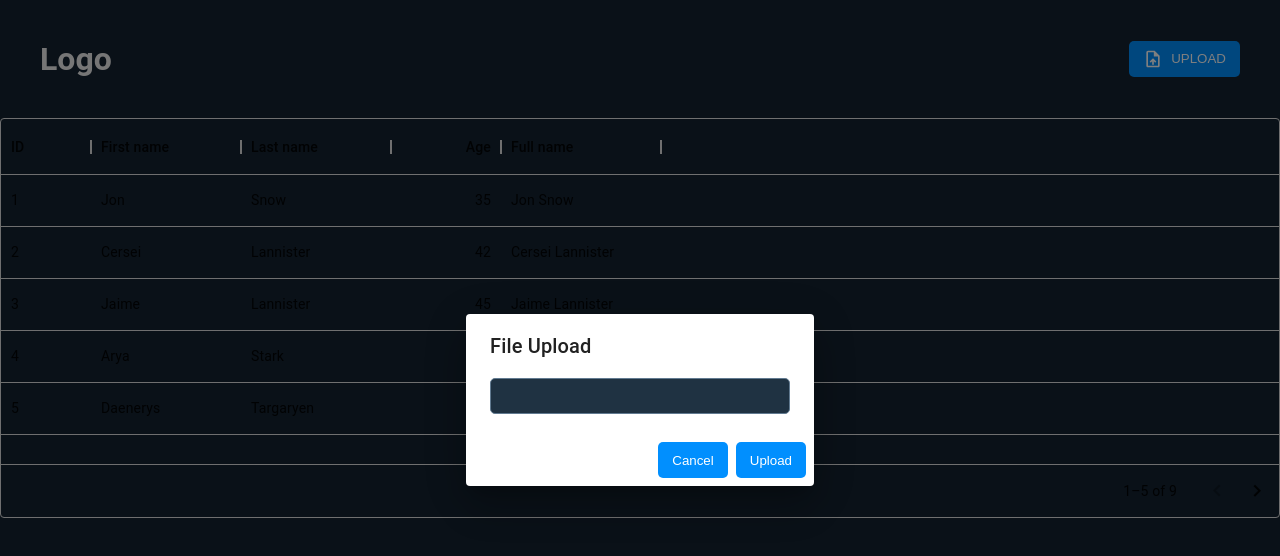
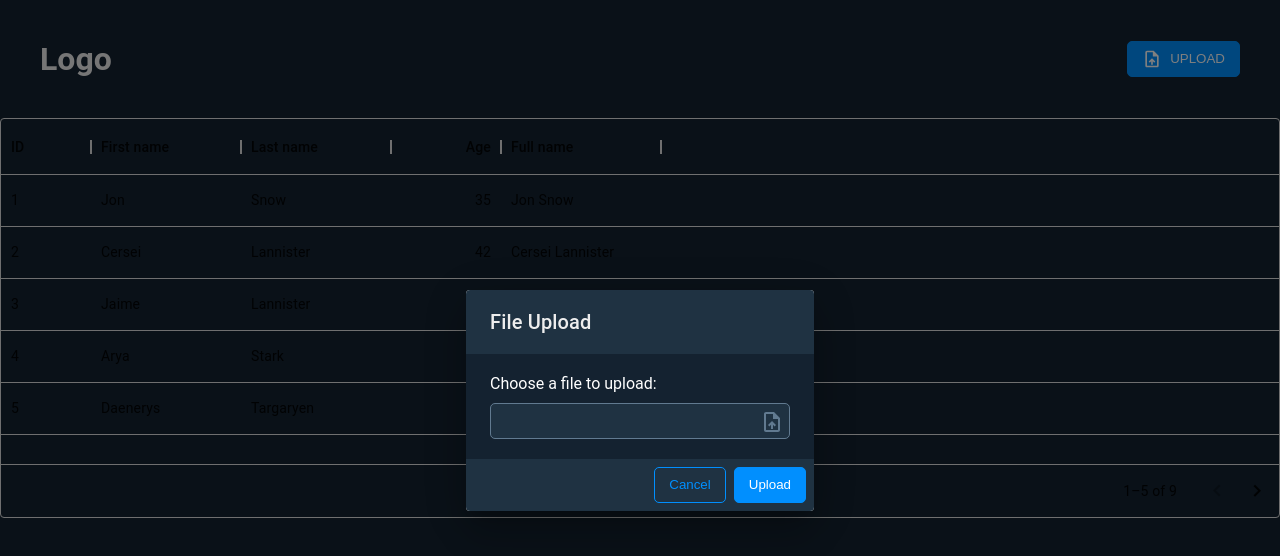
Before and after one commit to sunshavit/logproject, a React (Vite) app: page / in a window 1280 px wide. Both pictures are taken after a click on the button "UPLOAD". Shown: the top 556 px of the page. Built offline with nearby package versions, Linux system fonts and the light colour scheme.

Commit message:
File Upload

```diff
--- a/src/components/header/Header.jsx
+++ b/src/components/header/Header.jsx
@@ -6,14 +6,21 @@ import Dialog from '@mui/material/Dialog';
 import DialogContent from '@mui/material/DialogContent';
 import DialogTitle from '@mui/material/DialogTitle';
 import DialogActions from '@mui/material/DialogActions';
-import DialogContentText from '@mui/material/DialogContentText';
 import { TextField } from "../inputs/textField.style";
 
 export const Header = () => {
     const [isOpen, setIsOpen] = useState(false);
+    const [file, setFile] = useState(null);
 
-    const handleClose = () => setIsOpen(false);
+    const handleClose = () => {
+        setIsOpen(false);
+        setFile(null);
+    };
     const handleOpen = () => setIsOpen(true);
+    const handleFileChange = (e) => {
+        const [file] = e.target.files
+        setFile(file);
+    }
 
     return (
     <Style.Header>
@@ -22,15 +29,37 @@ export const Header = () => {
           <Button onClick={handleOpen}><UploadFileIcon />UPLOAD</Button>
             </div>
             <Dialog open={isOpen} onClose={handleClose}>
-                <DialogTitle>File Upload</DialogTitle>
-                <DialogContent>
-                    <TextField />
+                <DialogTitle style={{ background: '#1F3242', color: '#EEEEEE' }}>File Upload</DialogTitle>
+                <DialogContent style={{ background: '#142230', paddingBlockStart: '20px' }}>
+                    <div style={{ marginBottom: '10px', color: 'white' }}>Choose a file to upload:</div>
+                    <Style.Label isFileSelected={file?.name}>
+                        <div className="file-input">{file?.name}<UploadFileIcon /></div>
+                        {file && <div style={{ color: 'white', marginTop: '10px', fontSize: '14px' }}>Selected File Size: {formatBytes(file.size)}</div>}
+                        <TextField type="file" onChange={handleFileChange} />
+                    </Style.Label>
                 </DialogContent>
-                <DialogActions>
-                    <Button onClick={handleClose}>Cancel</Button>
-                    <Button>Upload</Button>
+                <DialogActions style={{ background: '#1F3242' }}>
+                    <Button variant={'outline'} onClick={handleClose}>Cancel</Button>
+                    <Button >Upload</Button>
                 </DialogActions>
             </Dialog>
     </Style.Header>
     )
 }
+
+function formatBytes(bytes) {
+    var marker = 1024; // Change to 1000 if required
+    var decimal = 2; // Change as required
+    var kiloBytes = marker; // One Kilobyte is 1024 bytes
+    var megaBytes = marker * marker; // One MB is 1024 KB
+    var gigaBytes = marker * marker * marker; // One GB is 1024 MB
+
+    // return bytes if less than a KB
+    if(bytes < kiloBytes) return bytes + " Bytes";
+    // return KB if less than a MB
+    else if(bytes < megaBytes) return(bytes / kiloBytes).toFixed(decimal) + " KB";
+    // return MB if less than a GB
+    else if(bytes < gigaBytes) return(bytes / megaBytes).toFixed(decimal) + " MB";
+    // return GB if less than a TB
+    else return(bytes / gigaBytes).toFixed(decimal) + " GB";
+}
--- a/src/components/header/Header.style.js
+++ b/src/components/header/Header.style.js
@@ -1,4 +1,4 @@
-import styled from "styled-components";
+import styled, { css } from "styled-components";
 
 export const Header = styled.header`
   display: flex;
@@ -6,3 +6,39 @@ export const Header = styled.header`
   justify-content: space-between;
   padding: 40px;
 `;
+
+export const Label = styled.label`
+  width: 100%;
+  .file-input {
+    width: 300px;
+    height: 36px;
+    border: ${({ isFileSelected }) =>
+      isFileSelected ? "1px solid #309eff" : "1px solid #617a90"};
+    background: #1f3242;
+    border-radius: 5px;
+    color: #eeeeee;
+    padding: 8px 10px;
+    outline: none;
+    position: relative;
+    cursor: pointer;
+
+    &:hover {
+      border: 1px solid #309eff;
+      svg {
+        fill: #309eff;
+      }
+    }
+    &:focus {
+      border: 1px solid #309eff;
+    }
+    svg {
+      position: absolute;
+      top: 6px;
+      right: 5px;
+      fill: ${({ isFileSelected }) => (isFileSelected ? "#309eff" : "#617a90")};
+    }
+  }
+  input {
+    display: none;
+  }
+`;
--- a/src/components/inputs/button.style.js
+++ b/src/components/inputs/button.style.js
@@ -1,18 +1,35 @@
-import styled from "styled-components";
+import styled, { css } from "styled-components";
+
+// Variants: basic, outline
+
+function getCssByVariant({ variant = "basic" }) {
+  if (variant === "outline")
+    return css`
+      color: #018ffe;
+      background: transparent;
+      &:hover {
+        border: 1px solid #309eff;
+        color: #309eff;
+      }
+    `;
+
+  return css`
+    color: white;
+    background: #018ffe;
+    &:hover {
+      background: #309eff;
+    }
+  `;
+}
 
 export const Button = styled.button`
-  background: #018ffe;
-  color: white;
+  border: 1px solid #018ffe;
   border-radius: 5px;
   padding: 3px 14px;
   height: 36px;
   outline: none;
-  border: none;
   cursor: pointer;
-  &:hover {
-    background: #309eff;
-  }
-
+  ${getCssByVariant}
   svg {
     margin-inline-end: 8px;
     width: 20px;
--- a/src/components/inputs/textField.style.js
+++ b/src/components/inputs/textField.style.js
@@ -2,8 +2,8 @@ import styled from "styled-components";
 
 export const TextField = styled.input`
   width: 300px;
-  height: 36px;
   background: #1f3242;
+  height: initial;
   border: 1px solid #617a90;
   border-radius: 5px;
   color: #eeeeee;
--- a/src/index.css
+++ b/src/index.css
@@ -9,3 +9,7 @@ body {
     color: #EEEEEE;
     font-family: Roboto, Geneva, Tahoma, sans-serif;
 }
+
+.MuiPaper-root {
+    background: transparent;
+}
```
